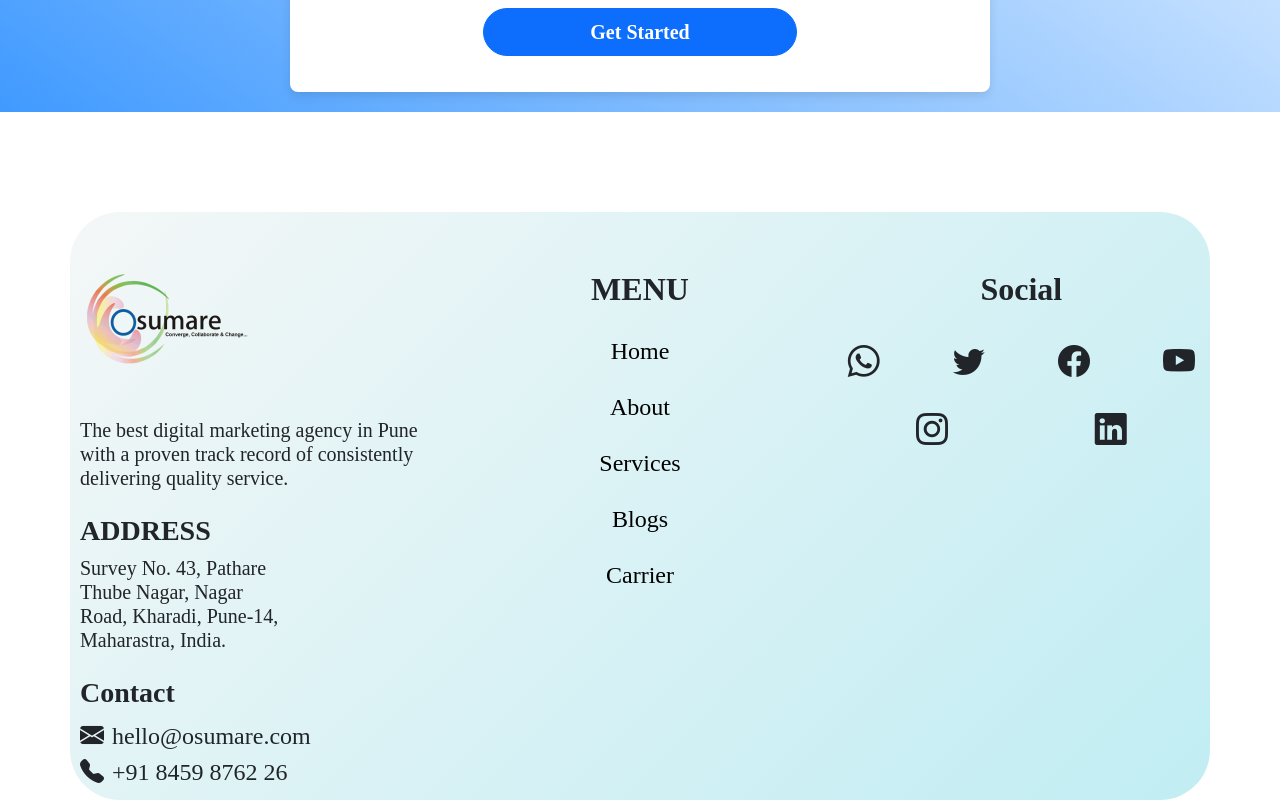
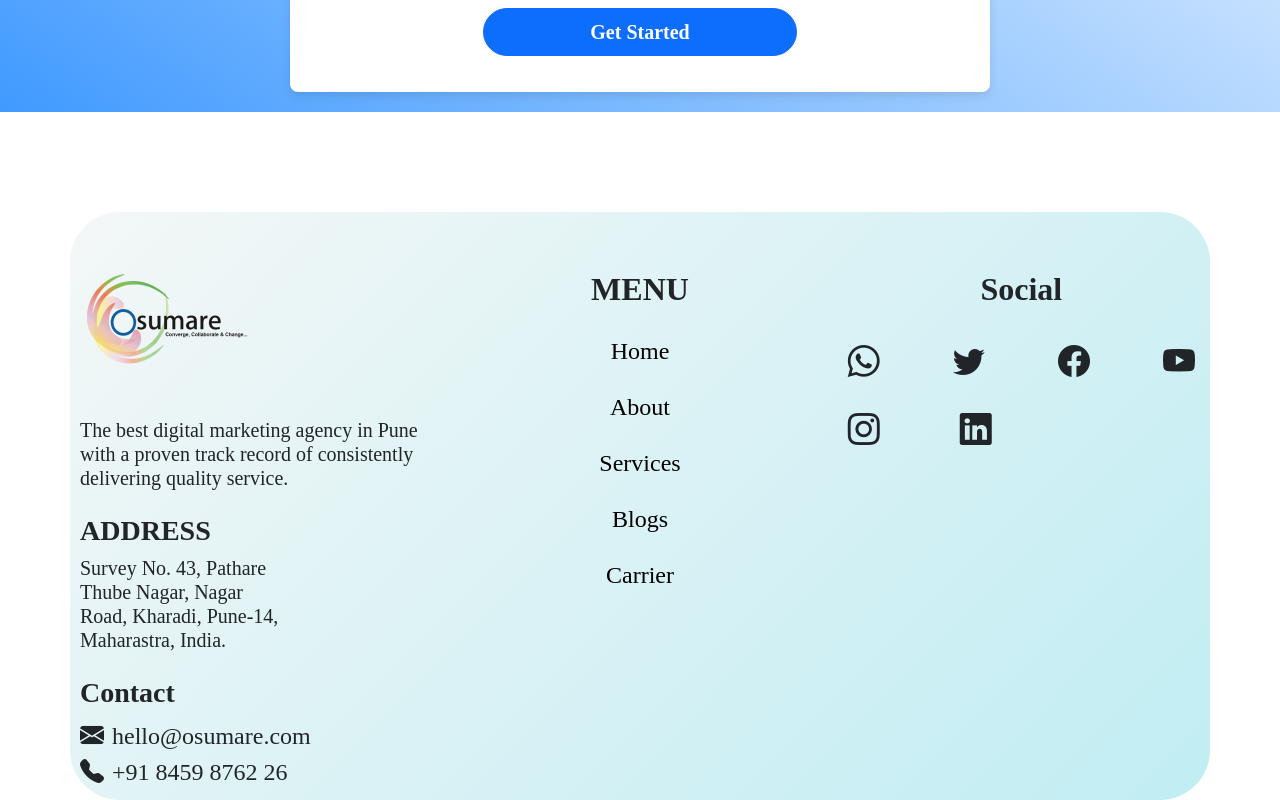
Before and after one commit to eshwar-xlsx/Osumare_Assesment, a React (Create React App) app: page / in a window 1280 px wide. Shown: the part 8195-8995 px from the top of the page. Built offline with nearby package versions, Linux system fonts and the light colour scheme.

Commit message:
adjusted social icons

```diff
--- a/src/Components/footer/Footer2.jsx
+++ b/src/Components/footer/Footer2.jsx
@@ -76,14 +76,14 @@ const Footer2 = () => {
               </div>
               <div
                 style={{
-                  display: "flex",
-                  justifyContent: "space-around",
+                  display:"flex",
+
                   width: "100%",
                   marginTop: "10px",
                 }}
               >
                 <i className="bi bi-instagram fs-2"></i>
-                <i className="bi bi-linkedin fs-2 "></i>
+                <i className="bi bi-linkedin fs-2 "  style={{marginLeft:"21%"}}></i>
               </div>
             </div>
           </div>
```
